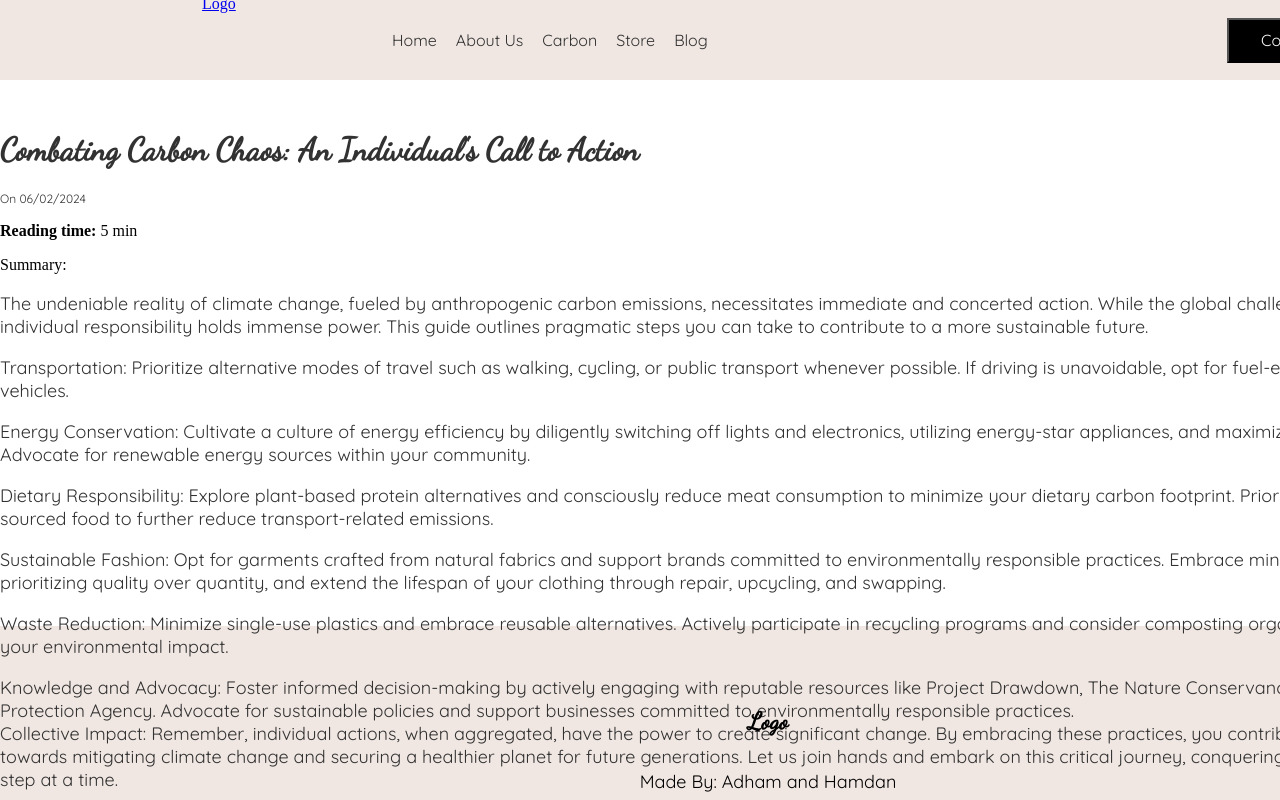
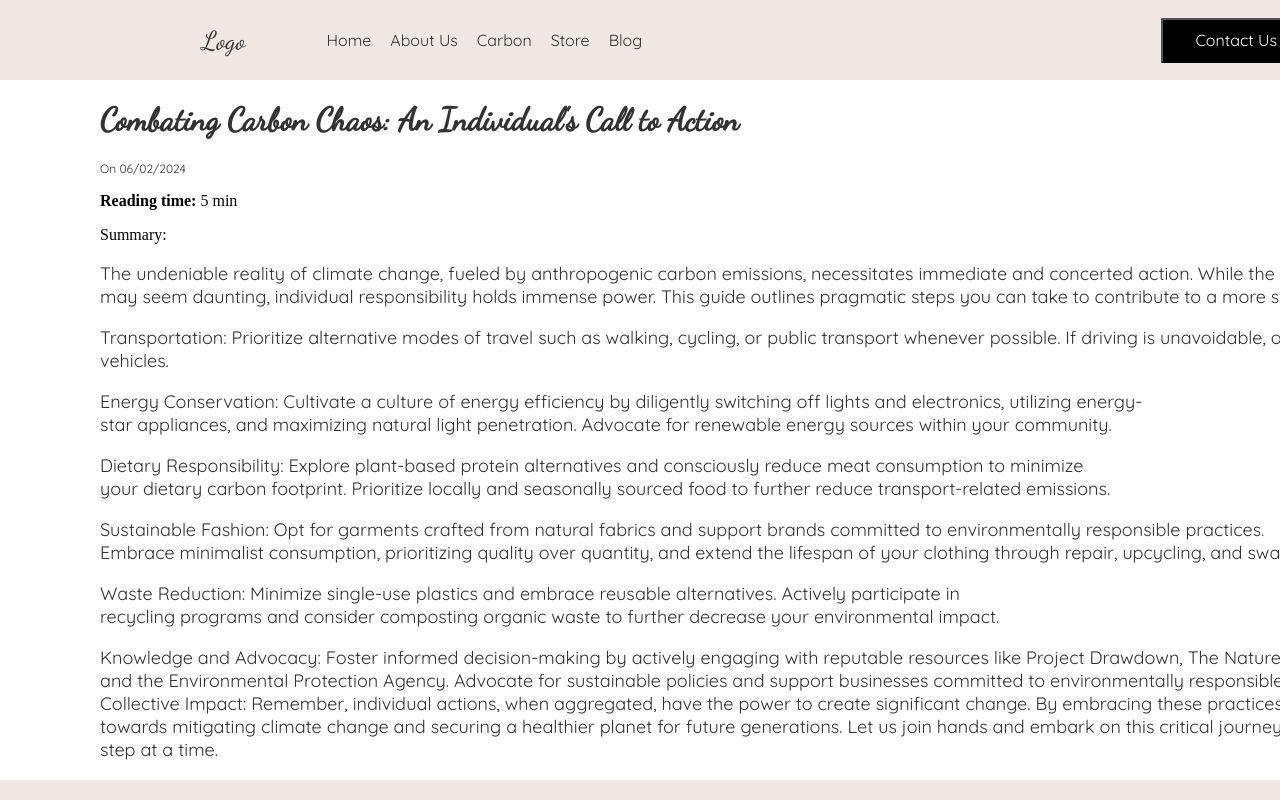
Before and after one commit to sustaintoday/sustaintoday, a plain HTML site: page blog1.html in a window 1280 px wide. Shown: the top 800 px of the page. Drawn offline with Linux system fonts and the light colour scheme.

Commit message:
Update blog.css

```diff
--- a/blog.css
+++ b/blog.css
@@ -23,9 +23,11 @@ body{
 }
 .li-logo{
     margin-left: 202px;
-    height: 90px;
-    width: 140px;
-    margin-right: 50px;
+    text-decoration: none;
+    color: rgb(50, 50, 50);
+    font-family: 'Dancing Script', cursive;
+    margin-right: 81px;
+    font-size: 26px;
 }
 .li-rest{
     text-decoration: none;
@@ -62,15 +64,17 @@ body{
 }
 .blog-1-div{
     width: 1536px;
-    height: 516px;
+    height: 700px;
     background-color: rgb(255, 255, 255);
-    padding-top: 30px;
-    padding: left 100px;
-    padding-right: 100px ;
     display: flex;
     flex-direction: column;
     align-items: center;
+    padding-left: 100px;
 
+}
+.blog1-2{
+    display: flex;
+    flex-direction: column;
 }
 .blog-name{
     font-family: 40px;
@@ -92,11 +96,21 @@ body{
     font-size: 18px;
     font-family: 'Quicksand',sans-serif;
     color: rgb(50, 50, 50);
+    text-wrap: balance ;
+    margin-bottom: 10px;
 }
 .p-2{
     font-size: 18px;
     font-family: 'Quicksand',sans-serif;
     color: rgb(50, 50, 50);
+    text-wrap: balance;
+    margin-bottom: 10px;
+}
+.p-2{
+    font-size: 18px;
+    font-family: 'Quicksand',sans-serif;
+    color: rgb(50, 50, 50);
+    text-wrap: balance;
 }
 
 .footer{
```
